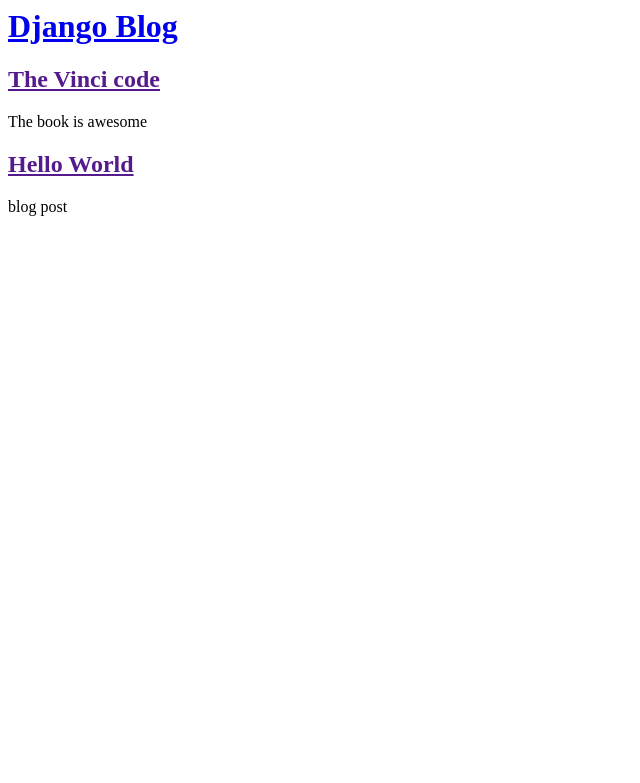
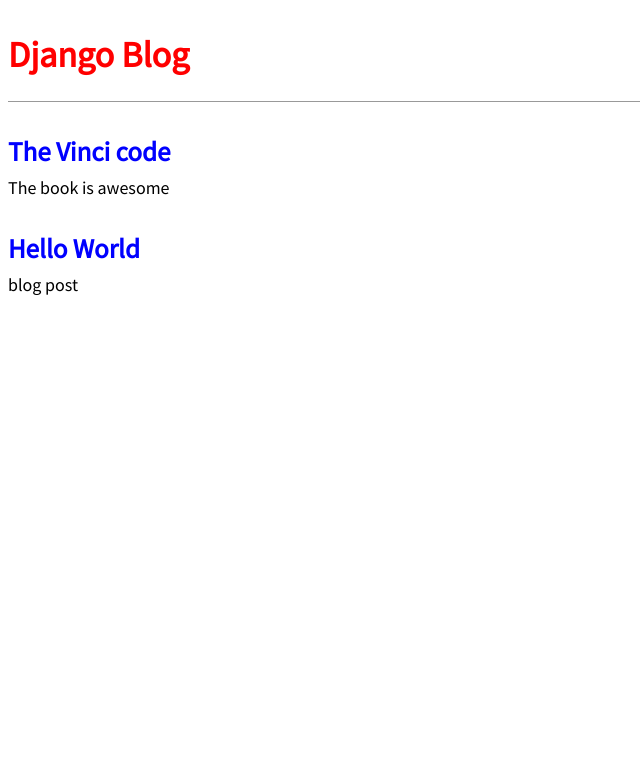
Before and after one commit to JafarSadikGhub/Blog_project, a Django app: page / in a window 1280 px wide. Shown: the top 783 px of the page, without its empty margins (0-640 px from the left). Run offline with Django 3.2, Linux system fonts and the light colour scheme; data comes from the database, SQL or seed files in the repository.

Commit message:
added CSS

```diff
--- a/blog_project/settings.py
+++ b/blog_project/settings.py
@@ -119,3 +119,4 @@ USE_TZ = True
 # https://docs.djangoproject.com/en/3.0/howto/static-files/
 
 STATIC_URL = '/static/'
+STATICFILES_DIRS =[os.path.join(BASE_DIR, 'static')]
--- /dev/null
+++ b/static/css/base.css
@@ -0,0 +1,49 @@
+header h1 a
+{
+    color: red;
+    text-decoration: none;
+}
+
+body
+{
+    font-family: 'Source Sans Pro', sans-serif;
+    font-size: 18px;
+}
+
+header
+{
+    border-bottom: 1px solid #999;
+    margin-bottom: 2rem;
+    display: flex;
+}
+.nav-left
+{
+    margin-right:auto
+}
+.nav-right
+{
+    display: flex;
+    padding-top: 2rem;
+}
+.post-entry
+{
+    margin-bottom: 2rem;
+}
+.post-entry h2
+{
+    margin: 0.5rem 0;
+}
+.post-entry h2 a,
+.post-entry h2 a:visited {
+    color: blue;
+    text-decoration: none;
+}
+.post-entry p
+{
+    margin: 0;
+    font-weight: 400;
+}
+.post-entry h2 a:hover
+{
+    color: red;
+}
--- a/templates/base.html
+++ b/templates/base.html
@@ -1,11 +1,15 @@
+{% load static %}
 <html>
     <head>
         <title>Django Blog</title>
+        <link href="https://fonts.googleapis.com/css2?family=Source+Sans+Pro&display=swap" rel="stylesheet">
+        <link href="{% static 'css/base.css' %}" rel="stylesheet">
     </head>
     <body>
         <header>
             <h1>
                 <a href = "{% url 'home' %}">Django Blog</a>
+
             </h1>
         </header>
         <div>
```
